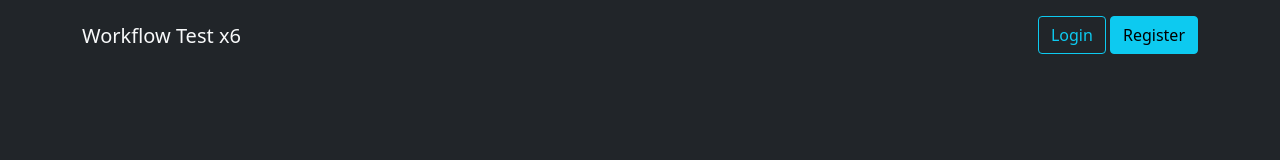
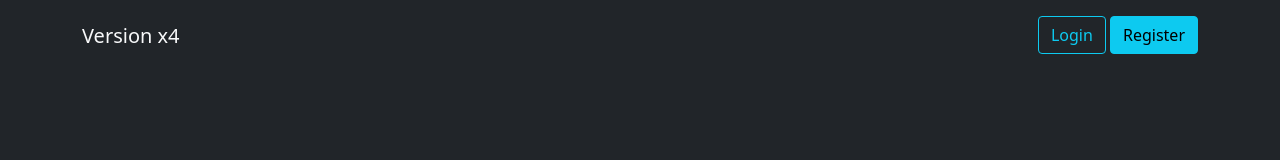
Before and after one commit to duvindu-embuldeniya/GKE-Pre-Test-6, a React (Vite) app in the folder frontend/: page / in a window 1280 px wide. Shown: the top 160 px of the page. Built offline with nearby package versions, Linux system fonts and the light colour scheme.

Commit message:
fix: cd pipeline gke credentials x2

```diff
--- a/frontend/src/Components/HeaderComponent/HeaderComponent.jsx
+++ b/frontend/src/Components/HeaderComponent/HeaderComponent.jsx
@@ -6,7 +6,7 @@
   return (
     <>
         <nav className='navbar container pt-3 pd-3 align-items-start'>
-            <Link className='navbar-brand text-light' to="/" >Workflow Test x6</Link>
+            <Link className='navbar-brand text-light' to="/" >Version x4</Link>
 
             <div>
                 <ButtonComponent class='btn btn-outline-info' text='Login' url='/login' />
```
